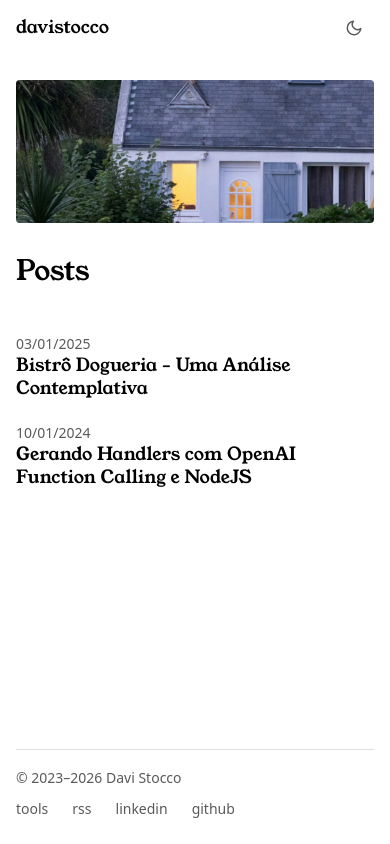
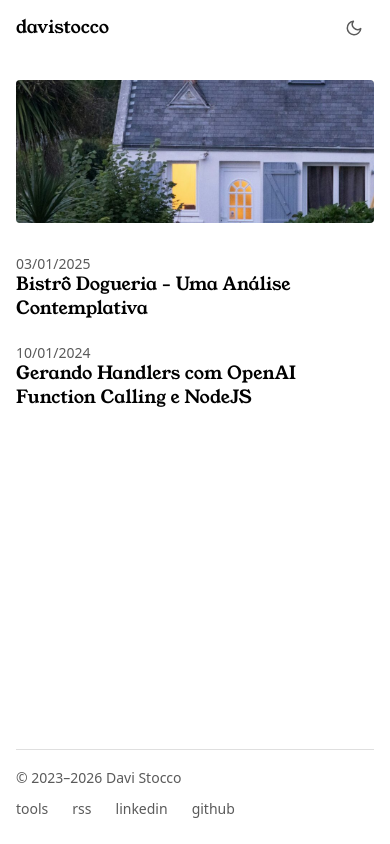
Before and after one commit to davistocco/blog, an Astro site: page / in a window 390 px wide. Built offline with nearby package versions, Linux system fonts and the light colour scheme; Astro itself is replaced by a stand-in of ours; a web font is replaced by a local one.

Commit message:
feat: home list without ellipsis (date above title on phones), tools list matches

```diff
--- a/src/pages/index.astro
+++ b/src/pages/index.astro
@@ -1,6 +1,5 @@
 ---
 import Base from '../layouts/Base.astro';
-import PageTitle from '../components/PageTitle.astro';
 import { getPosts } from '../lib/posts';
 import { formatDate } from '../lib/i18n';
 import { url } from '../lib/url';
@@ -9,9 +8,9 @@ const posts = await getPosts();
 ---
 
 <Base>
-  <PageTitle title="Posts" />
+  <h1 class="sr-only">Posts</h1>
 
-  <ul class="item-list">
+  <ul class="item-list dated home-list">
     {posts.map((post) => (
       <li>
         <span class="date">{formatDate(post.data.createdAt)}</span>
--- a/src/pages/tools/index.astro
+++ b/src/pages/tools/index.astro
@@ -12,7 +12,7 @@ const tools = [
 <Base cover={false} crumbs={[{ label: 'tools' }]} title="Tools" description="Ferramentas que funcionam no navegador: gerador e validador de CPF, gerador de senha.">
   <PageTitle title="Tools" />
 
-  <ul class="item-list bulleted">
+  <ul class="item-list">
     {tools.map((tool) => (
       <li><a href={url(`tools/${tool.slug}/`)}>{tool.name}</a></li>
     ))}
```
